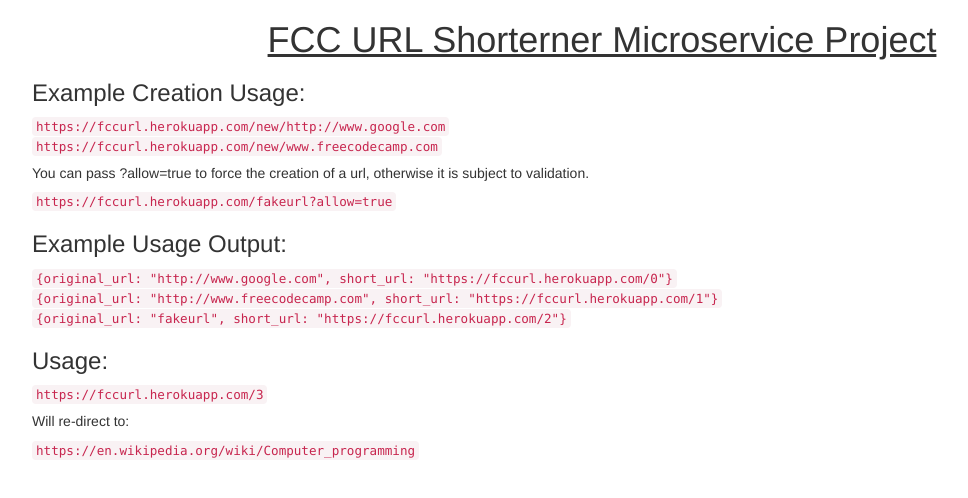
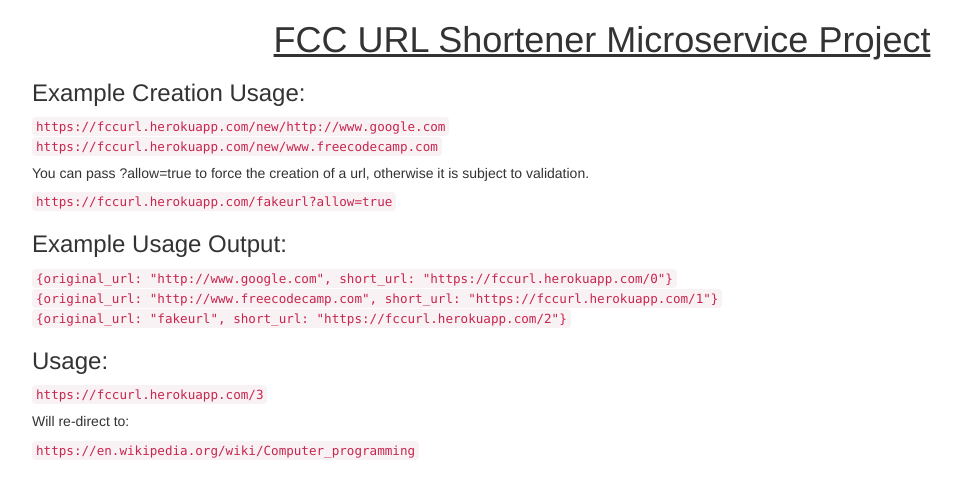
Before and after one commit to joe-castle/fcc-url-shortener, a website: page src/public/index.html in a window 1280 px wide. Shown: the whole page, without its empty margins (38-1006 px from the left). Drawn offline with nearby package versions, Linux system fonts and the light colour scheme.

Commit message:
update readme

```diff
--- a/src/public/index.html
+++ b/src/public/index.html
@@ -3,11 +3,11 @@
   <head>
     <meta charset="utf-8">
     <link rel="stylesheet" href="https://maxcdn.bootstrapcdn.com/bootstrap/3.3.6/css/bootstrap.min.css">
-    <title>URL Shorterner Microservice</title>
+    <title>URL Shortener Microservice</title>
   </head>
   <body>
     <div id="root" class='container'>
-      <h1 class="text-center" style="text-decoration:underline">FCC URL Shorterner Microservice Project</h1>
+      <h1 class="text-center" style="text-decoration:underline">FCC URL Shortener Microservice Project</h1>
       <h3>Example Creation Usage:</h3>
       <code>https://fccurl.herokuapp.com/new/http://www.google.com</code>
       <br>
```
Also changed, not shown: README.md, 1 other file.
